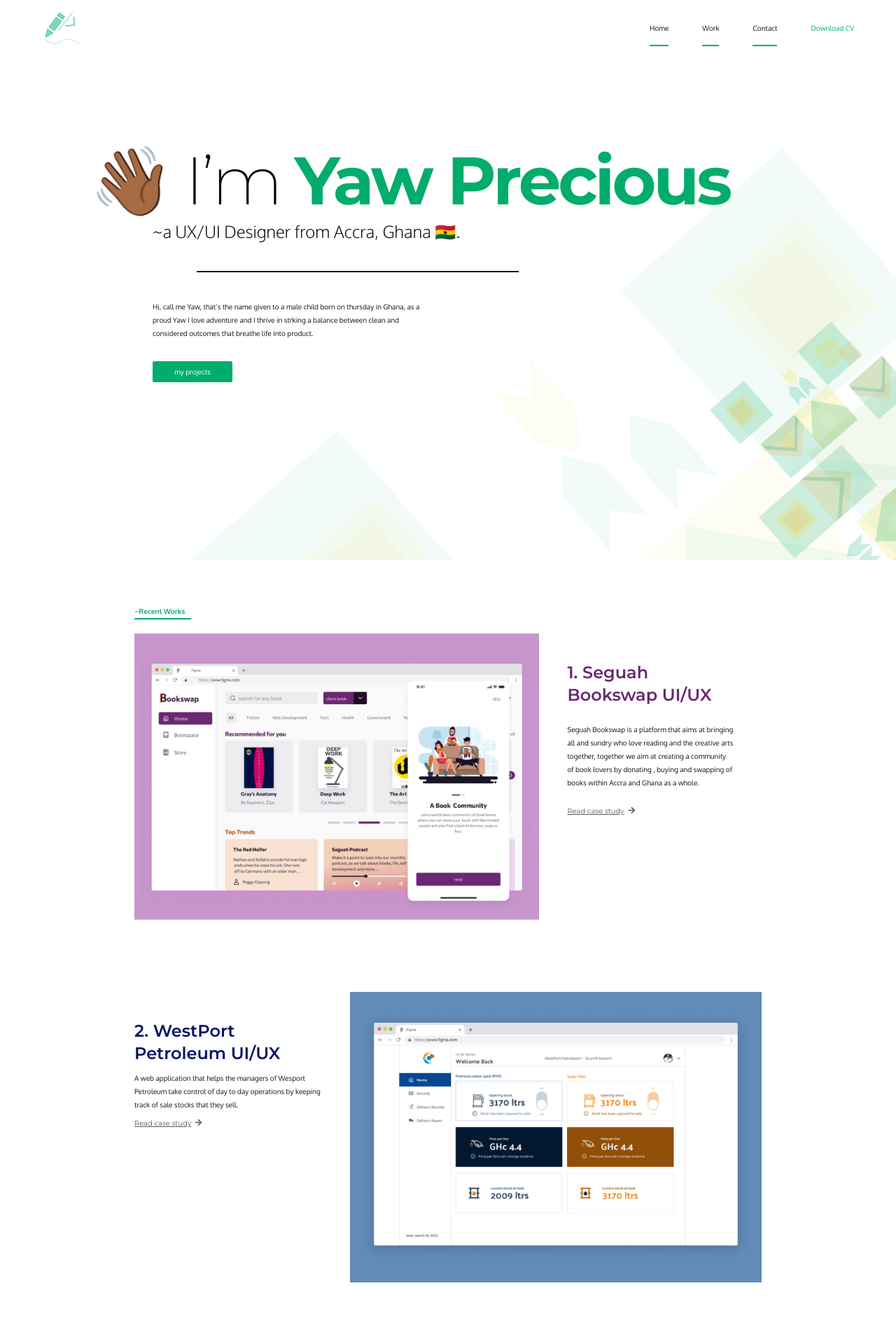
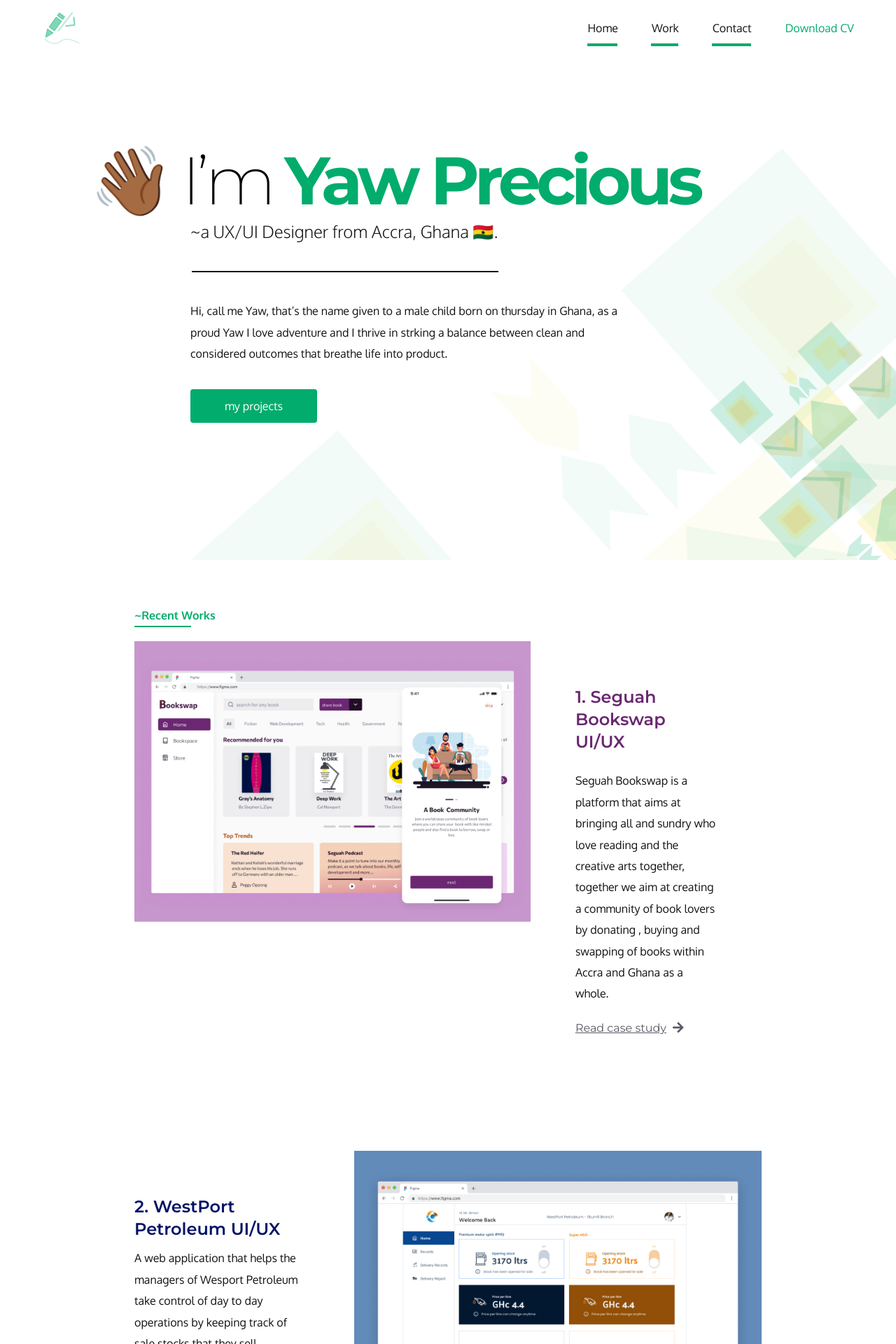
Before and after one commit to Tetteh-Yaw-Precious/Ux-portfolio, a React (Create React App) app: page / in a window 1280 px wide. Shown: the top 1920 px of the page at 70% size. Built offline with nearby package versions, Linux system fonts and the light colour scheme.

Commit message:
tab_port responsive done

```diff
--- a/src/components/Contact.js
+++ b/src/components/Contact.js
@@ -78,6 +78,12 @@ const StyledContact = styled(motion.section)`
   display: flex;
   padding: 5% 14%;
   padding-bottom: 2%;
+  @media ${device.tab_port} {
+    flex-direction: column;
+    padding: 15% 5%;
+    height: 100vh;
+    gap: 2rem;
+  }
   @media ${device.phone} {
     flex-direction: column;
     padding: 15% 5%;
@@ -89,6 +95,12 @@ const StyledContact = styled(motion.section)`
     display: flex;
     flex-direction: column;
     gap: 3rem;
+    @media ${device.tab_port} {
+      width: 100%;
+      flex-direction: row;
+      align-items: center;
+      justify-content: space-between;
+    }
     @media ${device.phone} {
       width: 100%;
     }
@@ -110,12 +122,19 @@ const StyledContact = styled(motion.section)`
         width: 20%;
         color: var(--accent-color);
         border: 1px solid var(--accent-color);
+        @media ${device.tab_port} {
+          width: 35%;
+        }
+        @media ${device.phone} {
+          width: 40%;
+        }
       }
     }
     .socials {
       display: flex;
       flex-direction: column;
       gap: ${rem(20)};
+      padding-top: 6rem;
     }
   }
   form {
@@ -124,6 +143,9 @@ const StyledContact = styled(motion.section)`
     flex-direction: column;
     gap: ${rem(20)};
     @media ${device.phone} {
+      width: 100%;
+    }
+    @media ${device.tab_port} {
       width: 100%;
     }
     input {
--- a/src/components/caseStudy.js
+++ b/src/components/caseStudy.js
@@ -55,6 +55,9 @@ const StyledCaseStudy = styled(motion.section)`
   width: 100%;
   display: flex;
   justify-content: space-between;
+  @media ${device.tab_port} {
+    flex-direction: column-reverse;
+  }
   @media ${device.phone} {
     flex-direction: column-reverse;
   }
@@ -64,6 +67,13 @@ const StyledCaseStudy = styled(motion.section)`
     padding: 4rem;
     padding-left: 0;
     @media ${device.phone} {
+      width: 100%;
+      padding: 2rem;
+      padding-left: 0;
+      padding-right: 0;
+
+    }
+    @media ${device.tab_port} {
       width: 100%;
       padding: 2rem;
       padding-left: 0;
--- a/src/components/caseStudyv2.js
+++ b/src/components/caseStudyv2.js
@@ -40,6 +40,9 @@ const StyledCaseStudy = styled(motion.section)`
   width: 100%;
   display: flex;
   justify-content: space-between;
+  @media ${device.tab_port} {
+    flex-direction: column;
+  }
   @media ${device.phone} {
     flex-direction: column;
   }
@@ -47,6 +50,12 @@ const StyledCaseStudy = styled(motion.section)`
     width: 50%;
     display: flex;
     padding: 4rem;
+    @media ${device.tab_port} {
+      width: 100%;
+      padding: 2rem;
+      padding-left: 0;
+      padding-right: 0;
+    }
     @media ${device.phone} {
       width: 100%;
       padding: 2rem;
--- a/src/components/heroSection.js
+++ b/src/components/heroSection.js
@@ -63,6 +63,11 @@ const StyledHero = styled(motion.section)`
   width: 100%;
   background-size: cover;
   background-position: center;
+  @media ${device.tab_port} {
+    justify-content: center;
+    height: 90vh;
+    align-items: center;
+  }
   @media ${device.phone} {
     justify-content: center;
     height: 90vh;
@@ -72,6 +77,12 @@ const StyledHero = styled(motion.section)`
   .details {
     padding-top: ${rem(200)};
     padding-left: 10%;
+    @media ${device.tab_port} {
+      display: flex;
+      justify-content: center;
+      align-items: center;
+      padding: 0;
+    }
     @media ${device.phone} {
       display: flex;
       justify-content: center;
@@ -80,6 +91,11 @@ const StyledHero = styled(motion.section)`
     }
 
     .title {
+      @media ${device.tab_port} {
+        display: flex;
+        flex-direction: column;
+        align-items: center;
+      }
       @media ${device.phone} {
         display: flex;
         flex-direction: column;
@@ -90,6 +106,9 @@ const StyledHero = styled(motion.section)`
         font-weight: 200 !important;
         letter-spacing: -0.4rem;
         line-height: 120%;
+        @media ${device.tab_port} {
+          font-size: ${rem(62)};
+        }
         @media ${device.phone} {
           font-size: ${rem(40)};
         }
@@ -100,6 +119,11 @@ const StyledHero = styled(motion.section)`
       }
       h6 {
         padding-left: 9rem;
+        @media ${device.tab_port} {
+          padding-left: 0;
+          font-size: ${rem(20)};
+          padding-top: 0.5rem;
+        }
         @media ${device.phone} {
           padding-left: 0;
           font-size: ${rem(16)};
@@ -116,6 +140,10 @@ const StyledHero = styled(motion.section)`
           padding-left: 9rem !important;
           border: 0.01rem solid var(--text-black);
           width: 75%;
+          @media ${device.tab_port} {
+            padding-left: 0 !important;
+            width: 100%;
+          }
           @media ${device.phone} {
             padding-left: 0 !important;
             width: 100%;
@@ -125,6 +153,11 @@ const StyledHero = styled(motion.section)`
       p {
         padding-left: 9rem;
         padding-bottom: ${rem(20)};
+        @media ${device.tab_port} {
+          /* padding: 0 5% 5% 0%; */
+          text-align: center;
+          padding-left: 4rem;
+        }
         @media ${device.phone} {
           padding: 0 10% 10% 10%;
           text-align: center;
@@ -136,6 +169,11 @@ const StyledHero = styled(motion.section)`
         margin-left: 9rem;
         background-color: var(--accent-color);
         color: white;
+        @media ${device.tab_port} {
+          margin-left: 0;
+          margin: 0 15%;
+          width: 40%;
+        }
         @media ${device.phone} {
           margin-left: 0;
           margin: 0 10%;
--- a/src/components/work.js
+++ b/src/components/work.js
@@ -95,8 +95,12 @@ const StyledWork = styled(motion.section)`
   padding-bottom: 10%;
   display: flex;
   flex-direction: column;
+  @media ${device.tab_port} {
+    padding-left: 5%;
+    padding-right: 5%;
+    padding-top: 15%;
+  }
   @media ${device.phone} {
-    border: 1px solid red;
     padding-left: 5%;
     padding-right: 5%;
     padding-top: 30%;
@@ -115,6 +119,9 @@ const StyledWork = styled(motion.section)`
     hr {
       width: 9%;
       border: 1px solid var(--accent-color);
+      @media ${device.tab_port} {
+        width: 20%;
+      }
       @media ${device.phone} {
         width: 40%;
       }
@@ -125,6 +132,9 @@ const StyledWork = styled(motion.section)`
     flex-direction: column;
     gap: ${rem(100)};
     min-height: 90vh;
+    @media ${device.tab_port} {
+      gap: ${rem(50)};
+    }
     @media ${device.phone} {
       gap: ${rem(50)};
     }
--- a/src/css/globalstyles.js
+++ b/src/css/globalstyles.js
@@ -18,15 +18,15 @@ const Globalstyles = createGlobalStyle`
   font-family:var(---primary-font);
 }
 html{
-  font-size: 62.5%;  //1rem = 10px
+  font-size: 100%;  //1rem = 10px
   @media ${device.tab_land}{
-    font-size: 56.25%;
-  }
-  @media ${device.tab_port}{
-    font-size: 50%;
+    font-size: 100%;
   }
   @media ${device.big_desktop}{
     font-size: 100%;
+  }
+  @media ${device.tab_port}{
+    font-size: 90%;
   }
   @media ${device.phone} {
     font-size: 90%;
@@ -70,6 +70,9 @@ p{
   font-weight: 400;
   color: var(--text-black);
   font-family: var(--secondary-font);
+  @media ${device.tab_land}{
+    font-size: 100%;
+  }
 }
 li{
   font-size: 1.3rem;
```
